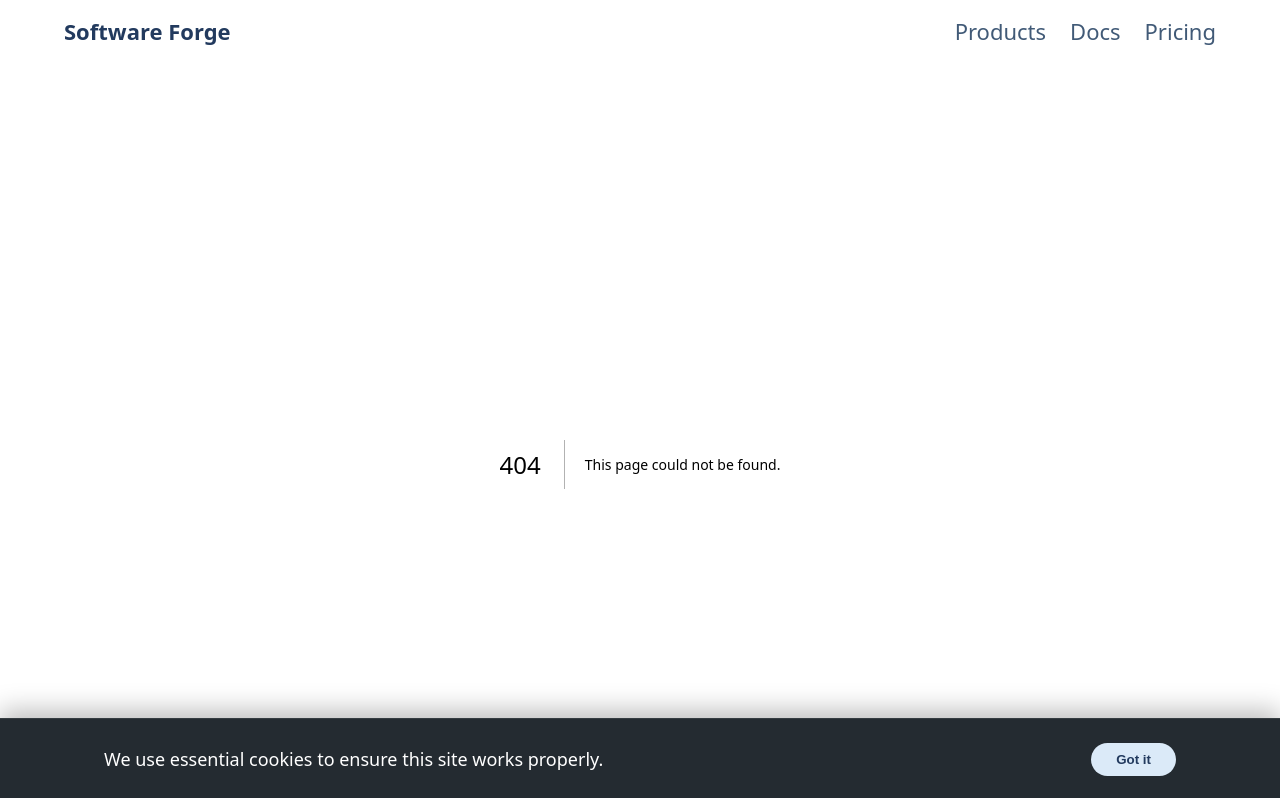
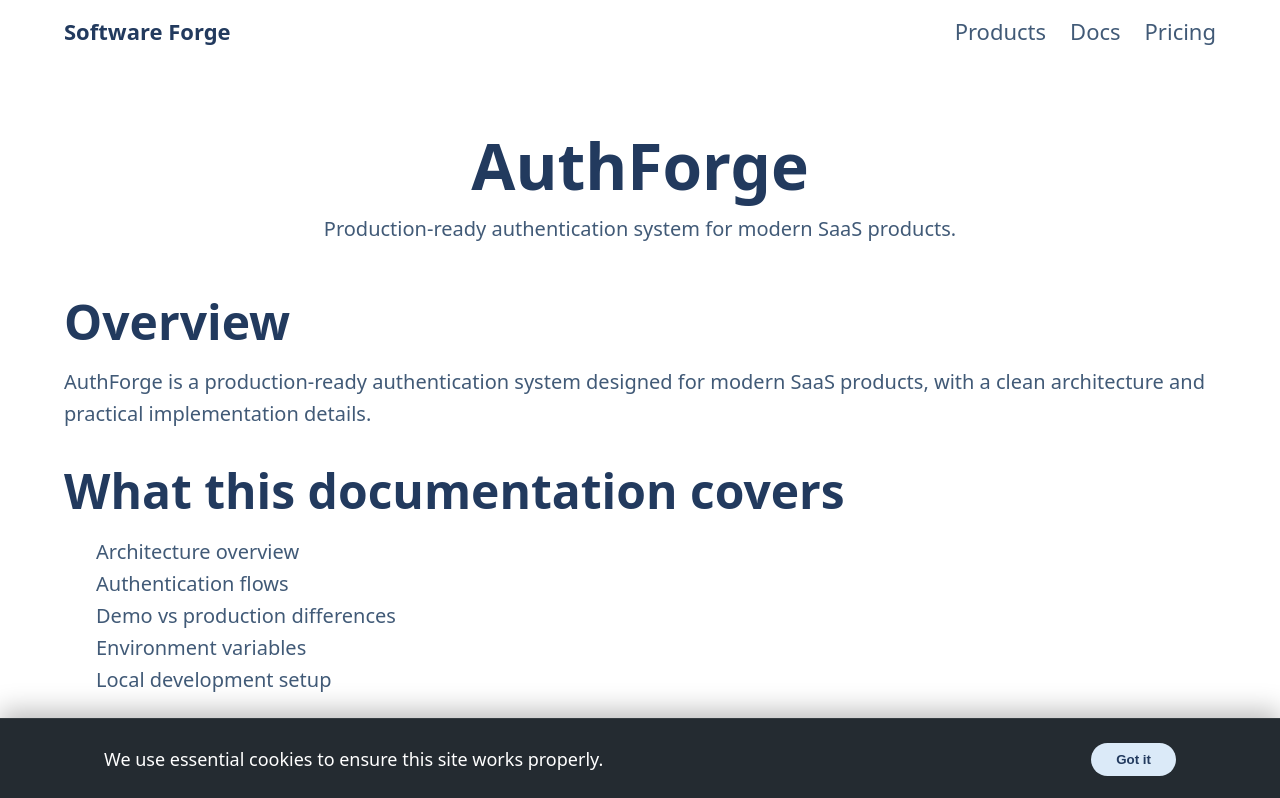
Before and after one commit to Grammeri/nextjs-landing, a Next.js app: page /docs/authforge in a window 1280 px wide. Before the commit this address had no page. Shown: the top 798 px of the page. Built offline with nearby package versions, Linux system fonts and the light colour scheme.

Commit message:
feat(docs): add documentation landing page and AuthForge docs entry

```diff
--- /dev/null
+++ b/src/app/docs/authforge/page.module.css
@@ -0,0 +1,34 @@
+.page {
+  padding-top: var(--section-padding-top-default);
+  padding-bottom: var(--section-padding-bottom-default);
+  background-color: var(--color-bg);
+  color: var(--color-product-text);
+}
+
+.title {
+  margin: 0 0 var(--spacing-sm);
+  text-align: center;
+  color: var(--color-product-text);
+}
+
+.subtitle {
+  margin: 0 0 var(--spacing-2xl);
+  text-align: center;
+  color: var(--color-product-text-muted);
+}
+
+.sectionTitle {
+  margin: 0 0 var(--spacing-md);
+  color: var(--color-product-text);
+}
+
+.paragraph {
+  margin: 0 0 var(--spacing-xl);
+  color: var(--color-product-text-muted);
+}
+
+.list {
+  margin: 0 0 var(--spacing-2xl);
+  padding-left: var(--spacing-xl);
+  color: var(--color-product-text-muted);
+}
--- /dev/null
+++ b/src/app/docs/authforge/page.tsx
@@ -0,0 +1,32 @@
+import styles from './page.module.css';
+
+export default function AuthForgeDocsPage() {
+  return (
+    <section className={styles.page}>
+      <div className="container">
+        <h1 className={styles.title}>AuthForge</h1>
+        <p className={styles.subtitle}>
+          Production-ready authentication system for modern SaaS products.
+        </p>
+
+        <h2 className={styles.sectionTitle}>Overview</h2>
+        <p className={styles.paragraph}>
+          AuthForge is a production-ready authentication system designed for modern SaaS products,
+          with a clean architecture and practical implementation details.
+        </p>
+
+        <h2 className={styles.sectionTitle}>What this documentation covers</h2>
+        <ul className={styles.list}>
+          <li>Architecture overview</li>
+          <li>Authentication flows</li>
+          <li>Demo vs production differences</li>
+          <li>Environment variables</li>
+          <li>Local development setup</li>
+        </ul>
+
+        <h2 className={styles.sectionTitle}>Getting started</h2>
+        <p className={styles.paragraph}>Coming next</p>
+      </div>
+    </section>
+  );
+}
```
